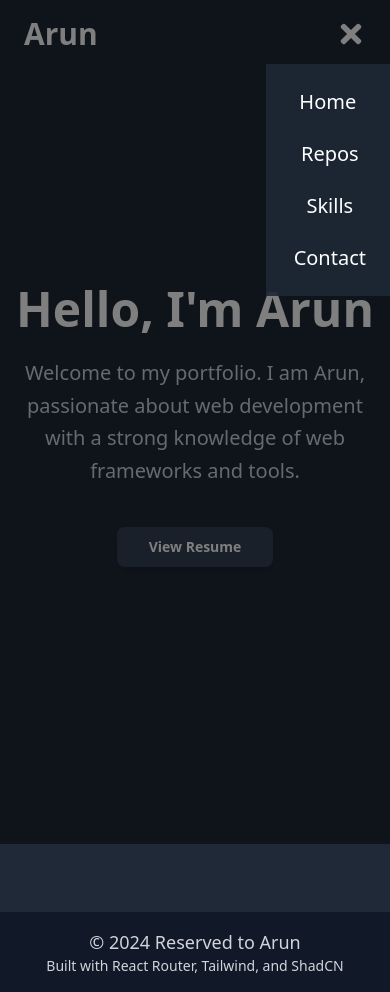
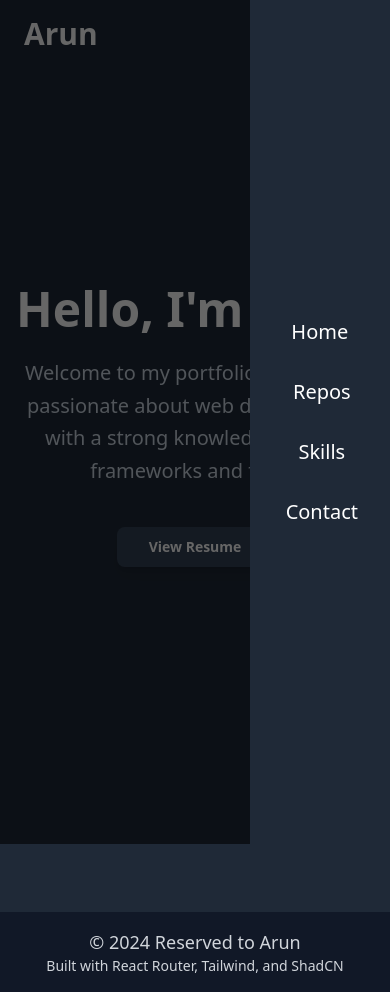
Before and after one commit to arunkumarayinabathina/portfolio, a React (Vite) app: page / in a window 390 px wide. Both pictures are taken after a click on the button 351 px from the left and 34 px from the top of the page. Built offline with nearby package versions, Linux system fonts and the light colour scheme; the HTML template or start-up script is replaced by a standard one.

Commit message:
Update Navbar.jsx

```diff
--- a/src/components/Navbar.jsx
+++ b/src/components/Navbar.jsx
@@ -48,7 +48,7 @@ function Navbar() {
         {/* Hamburger Icon for Mobile */}
         <button
           onClick={toggleMenu}
-          className="sm:hidden text-white ml-auto"
+          className={`sm:hidden text-white ml-auto transition-all duration-300 ${isMenuOpen ? "rotate-90" : ""}`} // Added transition and rotation
         >
           {isMenuOpen ? (
             <FaTimes size={30} /> // Show "X" when the menu is open
@@ -60,9 +60,15 @@ function Navbar() {
         {/* Mobile Menu */}
         {isMenuOpen && (
           <>
-            <div className="fixed inset-0 bg-black/50 z-10" onClick={toggleMenu}></div> {/* Backdrop */}
-            <NavigationMenu className="sm:hidden fixed top-16 right-0 w-4/5 bg-gray-800/90 text-white p-6 z-20">
-              <NavigationMenuList className="flex flex-col space-y-6">
+            <div
+              className="fixed inset-0 bg-black/60 z-10" // Darkened backdrop
+              onClick={toggleMenu} // Close menu when clicking outside
+            ></div>
+            <NavigationMenu
+              className="sm:hidden fixed top-0 right-0 w-full h-full bg-gray-800 text-white p-8 z-20 transform transition-all duration-500 ease-in-out" // Fullscreen and animation
+              style={{ transform: isMenuOpen ? "translateX(0)" : "translateX(100%)" }}
+            >
+              <NavigationMenuList className="flex flex-col items-center space-y-8">
                 <NavigationMenuItem>
                   <NavigationMenuLink
                     className="text-white font-medium text-xl hover:text-slate-300"
```
